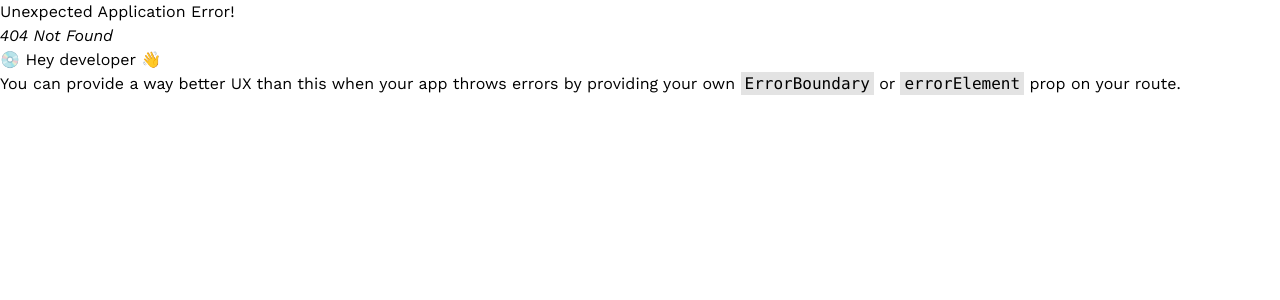
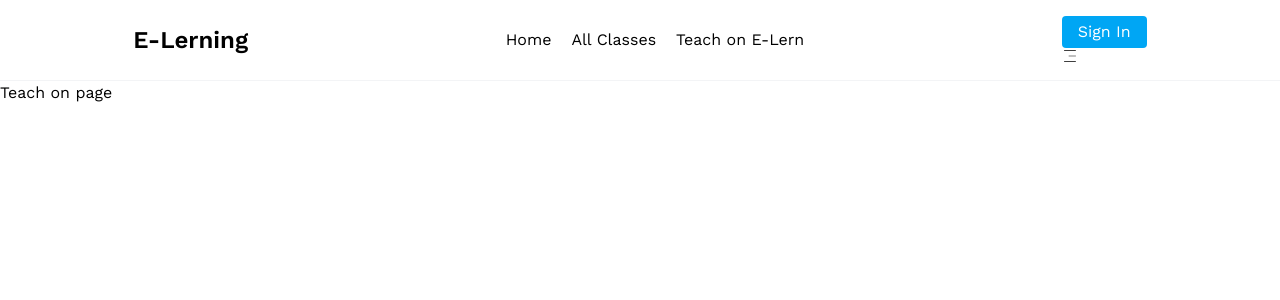
Before and after one commit to devforhadul/e-learning-platform-client, a React (Vite) app: page /teachon in a window 1280 px wide. Before the commit this address had no page. Shown: the top 300 px of the page. Built offline with nearby package versions, Linux system fonts and the light colour scheme.

Commit message:
Create folder structure

```diff
--- a/src/Components/Shared/Navbar/Navbar.jsx
+++ b/src/Components/Shared/Navbar/Navbar.jsx
@@ -1,12 +1,13 @@
 import React from "react";
 import Container from "../Container";
 import { NavLink } from "react-router";
+import { CiMenuFries } from "react-icons/ci";
 
 const navMenu = (
   <>
     <NavLink to={"/"}>Home</NavLink>
-    <NavLink to={"/classes"}>All Classes</NavLink>
-    <NavLink to={"/techon"}>Tech on</NavLink>
+    <NavLink to={"/all-classes"}>All Classes</NavLink>
+    <NavLink to={"/teachon"}>Teach on E-Lern</NavLink>
 
   </>
 );
@@ -20,13 +21,14 @@ const Navbar = () => {
             <div>
               <h2 className="text-2xl font-semibold">E-Lerning</h2>
             </div>
-            <div>
+            <div className="hidden md:block">
                 <ul className="flex gap-5">
                     {navMenu}
                 </ul>
             </div>
             <div>
                 <button className="px-4 py-1 bg-sky-500 rounded-sm text-white cursor-pointer">Sign In</button>
+                <CiMenuFries />
             </div>
           </div>
         </Container>
--- /dev/null
+++ b/src/Pages/AllClasses/AllClasses.jsx
@@ -0,0 +1,11 @@
+import React from 'react';
+
+const AllClasses = () => {
+    return (
+        <div>
+            All Classes
+        </div>
+    );
+};
+
+export default AllClasses;
--- /dev/null
+++ b/src/Pages/TeachOn/TeachOn.jsx
@@ -0,0 +1,11 @@
+import React from 'react';
+
+const TeachOn = () => {
+    return (
+        <div>
+            Teach on page
+        </div>
+    );
+};
+
+export default TeachOn;
```
Also changed, not shown: src/Routes/Routes.jsx (+15 -7 lines).
